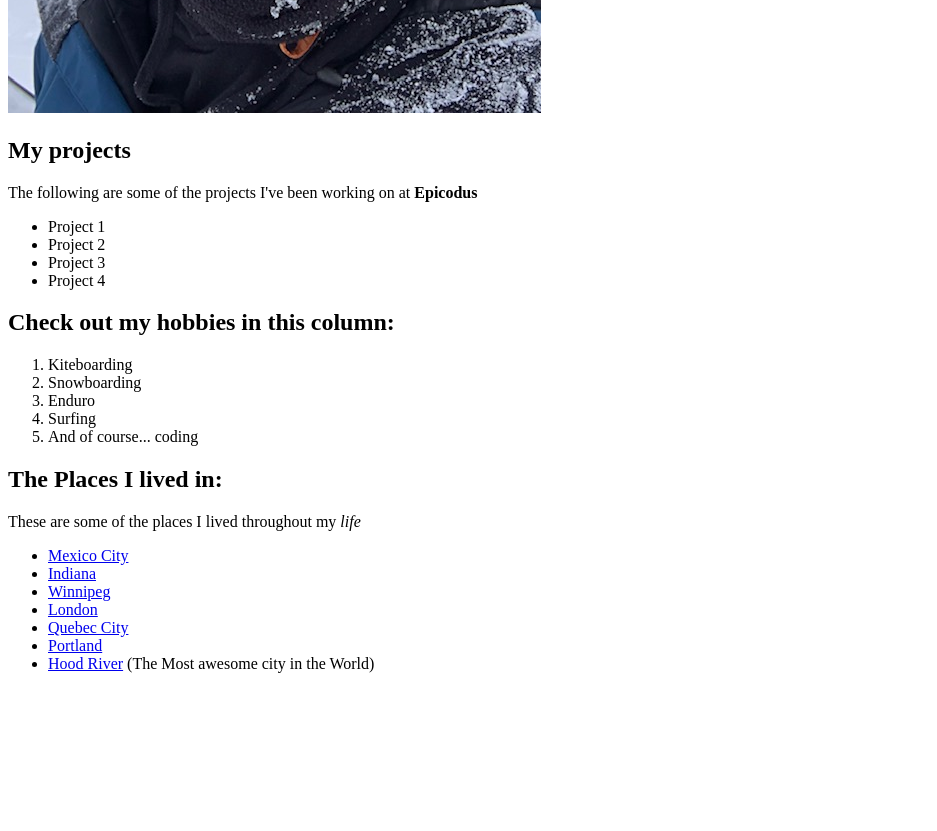
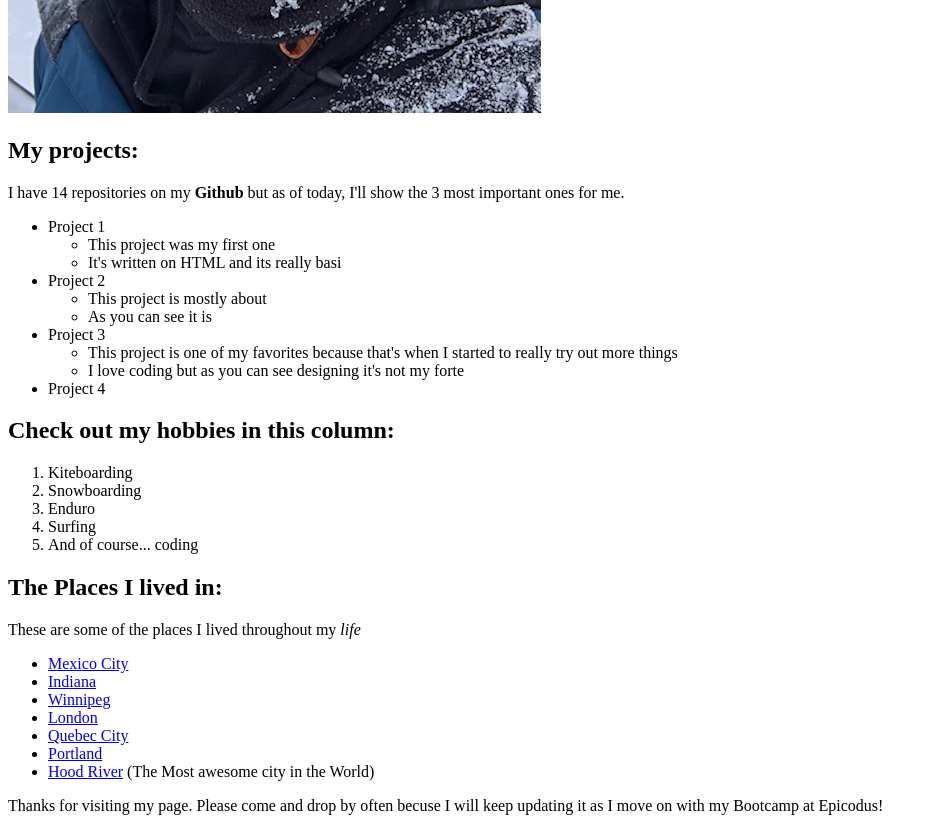
Before and after one commit to Jonliera/Portfolio, a plain HTML site: page index.html in a window 1280 px wide. Shown: the part 780-1611 px from the top of the page, without its empty margins (0-937 px from the left). Before the commit the page ends 1469 px from the top, so only its background shows below. Drawn offline with Linux system fonts and the light colour scheme.

Commit message:
add ul list to show on projects section, add color to h1 in css

```diff
--- a/css/styles.css
+++ b/css/styles.css
@@ -0,0 +1,4 @@
+h1{
+  color:rgb(0, 15, 128);
+
+}
--- a/index.html
+++ b/index.html
@@ -12,12 +12,24 @@
     <p>I was born and raised in Mexico City. I have a BA in Marketing. I've always worked in Sales and Marketing for different tech companies. Some of the companies I worked for are Lenovo, Motorola, LG, to name a few. I remeber a few years back when I started looking into coding because it just seemed so interesting. Everyone I asked about it told me it was hard and that I should stick to what I knew. It took me a while to actually to get over everyone's comments and actually give it a try. Forward a few years later I came across Epicodus. And it was then, that I knew I had to follow my dream. </p>
     <img src="img/jon.jpg" alt="A picture of Jonathan">
     <div class="sidebar">
-      <h2>My projects</h2>
-      <p>The following are some of the projects I've been working on at <strong>Epicodus</strong></p>
+      <h2>My projects: </h2>
+      <p>I have 14 repositories on my <strong>Github</strong> but as of today, I'll show the 3 most important ones for me. </p>
       <ul>
         <li>Project 1</li>
+          <ul>
+            <li>This project was my first one</li>
+            <li>It's written on HTML and its really basi</li>
+          </ul>
         <li>Project 2</li>
+          <ul>
+            <li>This project is mostly about</li>
+            <li>As you can see it is</li>
+          </ul>
         <li>Project 3</li>
+          <ul>
+            <li>This project is one of my favorites because that's when I started to really try out more things</li>
+            <li>I love coding but as you can see designing it's not my forte</li>
+          </ul>
         <li>Project 4</li>
       </ul>
     </div>
@@ -44,6 +56,6 @@
       </ul>
     </div>
     </div>
+  <p>Thanks for visiting my page. Please come and drop by often becuse I will keep updating it as I move on with my Bootcamp at Epicodus!</p>
   </body>
-
 </html>
```
